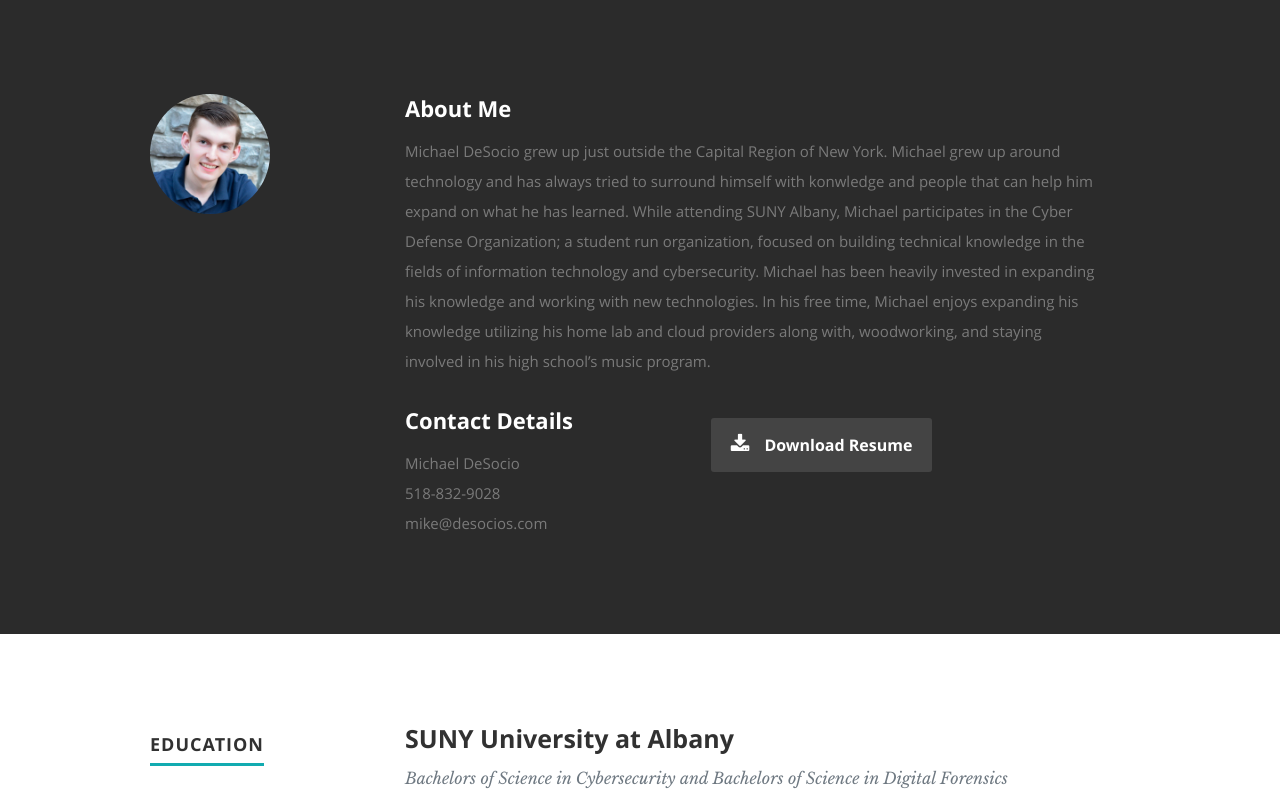
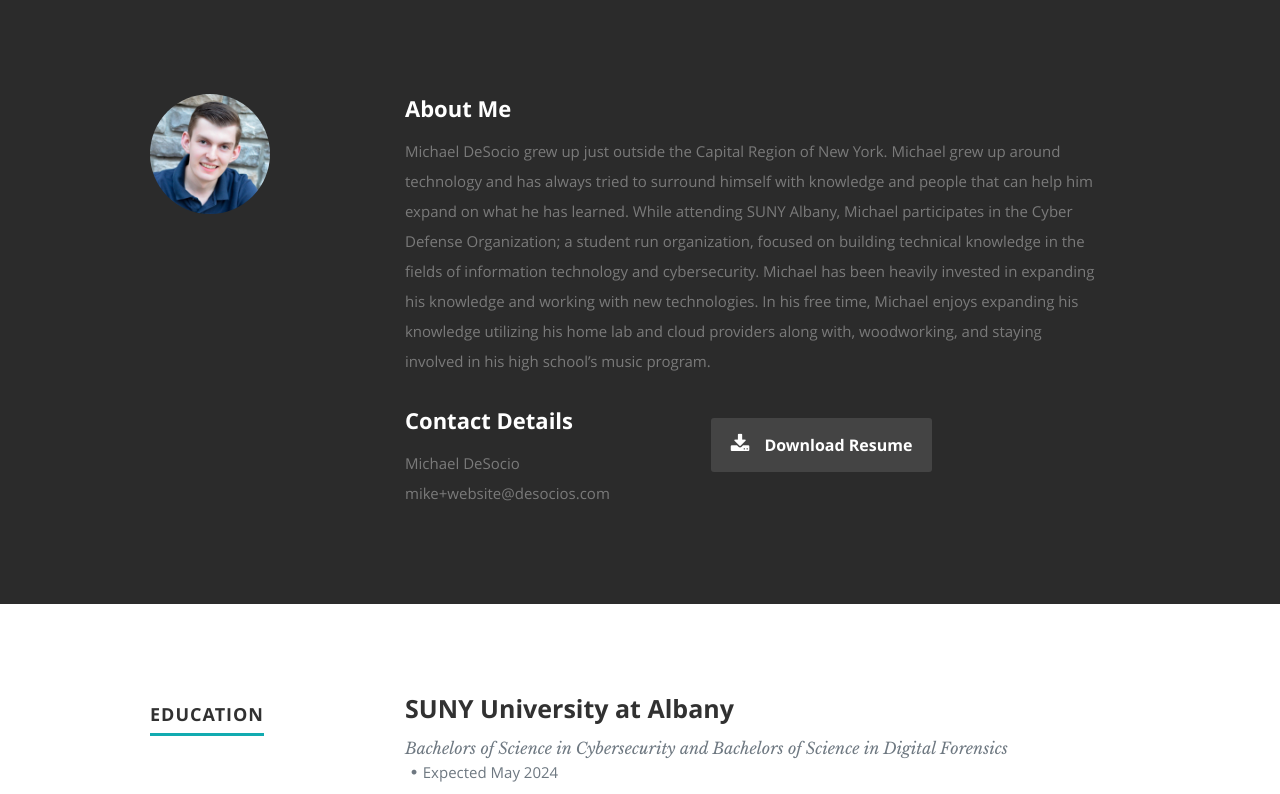
Before and after one commit to mdesocio/Resume-Site, a React (Create React App) app: page / in a window 1280 px wide. Shown: the part 802-1596 px from the top of the page. Built offline with nearby package versions, Linux system fonts and the light colour scheme.

Commit message:
Fixed spelling and removed Dead Links

```diff
--- a/public/resumeData.json
+++ b/public/resumeData.json
@@ -4,10 +4,10 @@
     "occupation": "NYS ITS Student Assistant",
     "description": "Michael DeSocio is a Senior at the University at Albany, SUNY, obtaining a B.S. in Cybersecurity from the College of Emergency Preparedness, Homeland Security, and Cybersecurity and a B.S. in Digital Forensics from the Massry Center for Business and Business Acolades.",
     "image": "profilepic.jpg",
-    "bio": "Michael DeSocio grew up just outside the Capital Region of New York.  Michael grew up around technology and has always tried to surround himself with konwledge and people that can help him expand on what he has learned. While attending SUNY Albany, Michael participates in the Cyber Defense Organization; a student run organization, focused on building technical knowledge in the fields of information technology and cybersecurity.  Michael has been heavily invested in expanding his knowledge and working with new technologies. In his free time, Michael enjoys expanding his knowledge utilizing his home lab and cloud providers along with, woodworking, and staying involved in his high school’s music program.",
+    "bio": "Michael DeSocio grew up just outside the Capital Region of New York.  Michael grew up around technology and has always tried to surround himself with knowledge and people that can help him expand on what he has learned. While attending SUNY Albany, Michael participates in the Cyber Defense Organization; a student run organization, focused on building technical knowledge in the fields of information technology and cybersecurity.  Michael has been heavily invested in expanding his knowledge and working with new technologies. In his free time, Michael enjoys expanding his knowledge utilizing his home lab and cloud providers along with, woodworking, and staying involved in his high school’s music program.",
     "contactmessage": "Fill this out to get in touch with me!",
-    "email": "mike@desocios.com",
-    "phone": "518-832-9028",
+    "email": "mike+website@desocios.com",
+    "phone": "",
     "address": {
       "street": "(Your Street)",
       "city": "(Your City)",
@@ -121,12 +121,6 @@
         "url": "https://web.archive.org/web/20220202223446/https://creatorsphere.co/"
       },
       {
-        "title": "Personal Wiki",
-        "category": "Personal Homelab Documentation and Presentation Area!",
-        "image": "Wiki.png",
-        "url": "https://wiki.mdesocio.com"
-      },
-      {
         "title": "UAlbany Cyber Defense Organization",
         "category": "On campus club I am apart of! Server Committee Lead in charge of building competition architecture and maintaining infrastructure.",
         "image": "CDO.png",
--- a/src/Components/About.js
+++ b/src/Components/About.js
@@ -31,7 +31,6 @@ class About extends Component {
                   <h2>Contact Details</h2>
                   <p className="address">
 						   <span>{name}</span><br />
-						   <span>{phone}</span><br />
                      <span>{email}</span>
 					   </p>
                </div>
```
